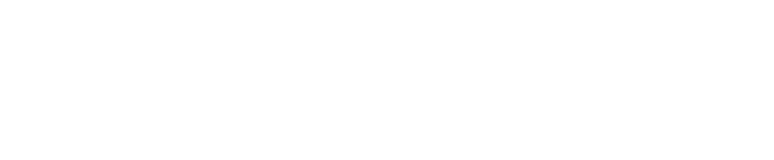
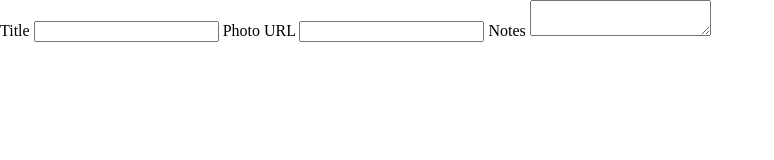
Before and after one commit to ryan-byrnes/code-journal, a website: page index.html in a window 1280 px wide. Shown: the whole page, without its empty margins (0-774 px from the left). Drawn offline with Linux system fonts and the light colour scheme.

Commit message:
Added a form for creating a journal entry to the div[data-view=entry-form]

```diff
--- a/index.html
+++ b/index.html
@@ -18,7 +18,19 @@
   <header>
   </header>
   <main>
-    <div data-view="entry-form"></div>
+    <div data-view="entry-form">
+      <form>
+        <label>Title
+          <input type="text" name="title">
+        </label>
+        <label>Photo URL
+          <input type="url" name="photo-url">
+        </label>
+        <label>Notes
+          <textarea name="notes"></textarea>
+        </label>
+      </form>
+    </div>
   </main>
   <script src="js/data.js"></script>
   <script src="js/main.js"></script>
```
